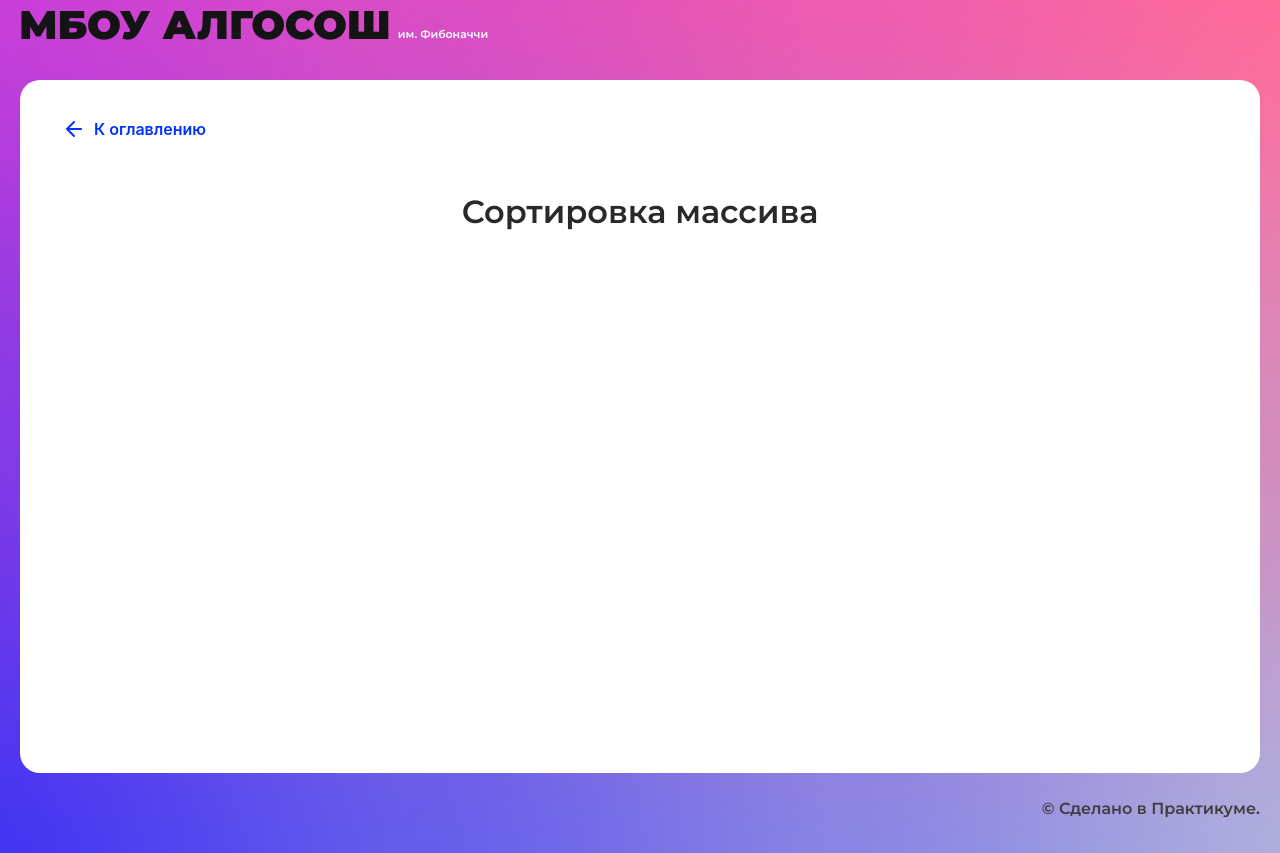
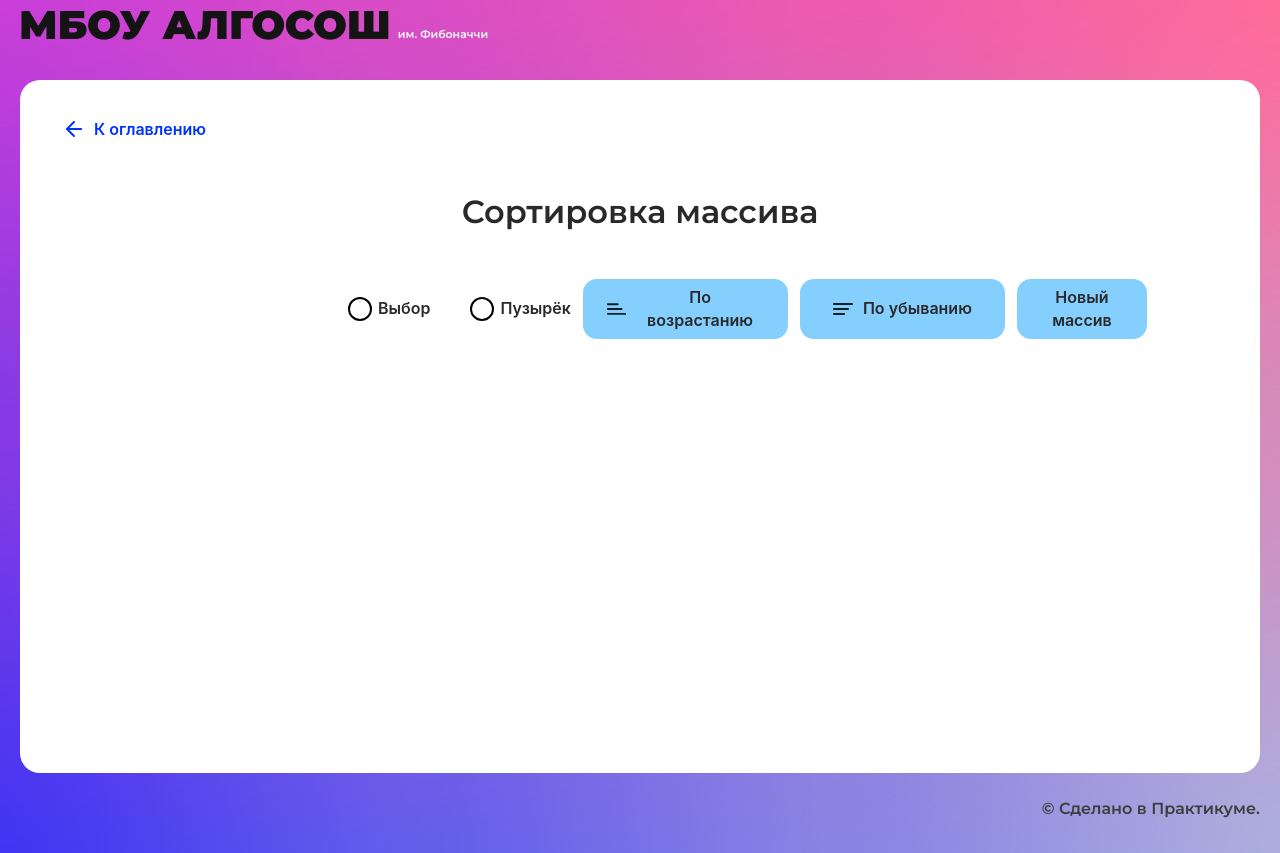
Before and after one commit to yandex-praktikum/algososh, a React (Create React App) app: page /sorting in a window 1280 px wide. Built offline with nearby package versions, Linux system fonts and the light colour scheme.

Commit message:
created layout for input in sorting component

```diff
--- a/src/components/input-container/input-container.module.css
+++ b/src/components/input-container/input-container.module.css
@@ -1,4 +1,5 @@
 .container {
+  justify-content: space-between;
   display: flex;
   gap: 12px;
   width: 50%;
--- /dev/null
+++ b/src/components/sorting-page/sorting-page.module.css
@@ -0,0 +1,14 @@
+.radioContainer {
+  margin-top: 18px;
+  display: flex;
+  gap: 40px;
+}
+
+.buttonsContainer {
+  display: flex;
+  gap: 12px
+}
+
+.buttonsContainer > button {
+  width: 205px;
+}
--- a/src/components/sorting-page/sorting-page.tsx
+++ b/src/components/sorting-page/sorting-page.tsx
@@ -1,10 +1,45 @@
 import React from "react";
+import { InputContainer } from "../input-container/input-container";
 import { SolutionLayout } from "../ui/solution-layout/solution-layout";
+import { RadioInput } from "../ui/radio-input/radio-input";
+import styles from "./sorting-page.module.css";
+import { Direction } from "../../types/direction";
+import { Button } from "../ui/button/button";
 
 export const SortingPage: React.FC = () => {
   return (
     <SolutionLayout title="Сортировка массива">
-
+      <InputContainer>
+        <div className={styles.radioContainer}>
+          <RadioInput label="Выбор" />
+          <RadioInput label="Пузырёк" />
+        </div>
+        <div className={styles.buttonsContainer}>
+          <Button
+            sorting={Direction.Ascending}
+            disabled={false}
+            isLoader={false}
+            text="По возрастанию"
+            type="submit"
+            onClick={() => null}
+          />
+          <Button
+            sorting={Direction.Descending}
+            disabled={false}
+            isLoader={false}
+            text="По убыванию"
+            type="submit"
+            onClick={() => null}
+          />
+        </div>
+        <Button
+          disabled={false}
+          isLoader={false}
+          text="Новый массив"
+          type="submit"
+          onClick={() => null}
+        />
+      </InputContainer>
     </SolutionLayout>
   );
 };
```
